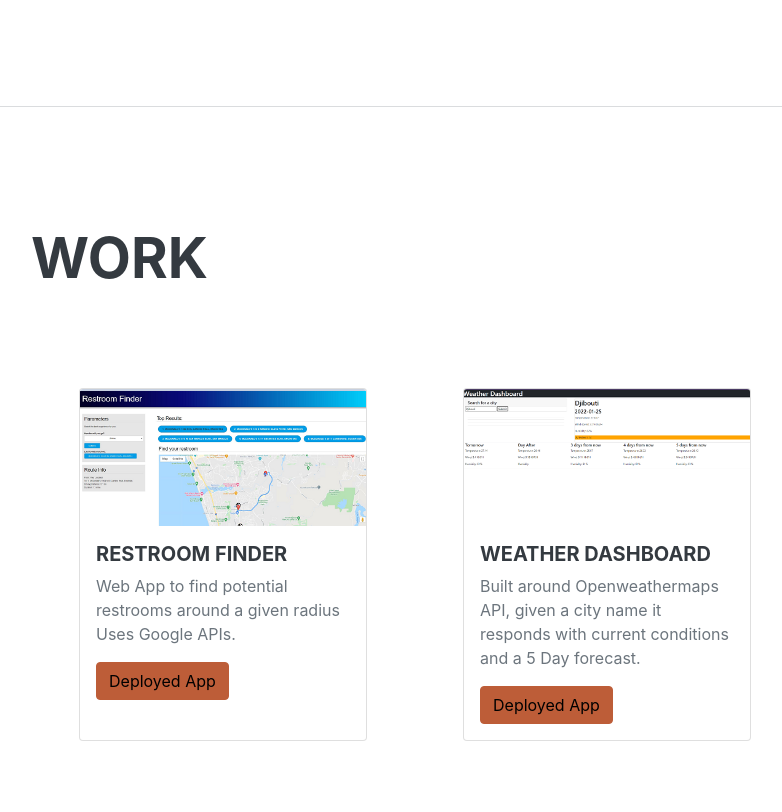
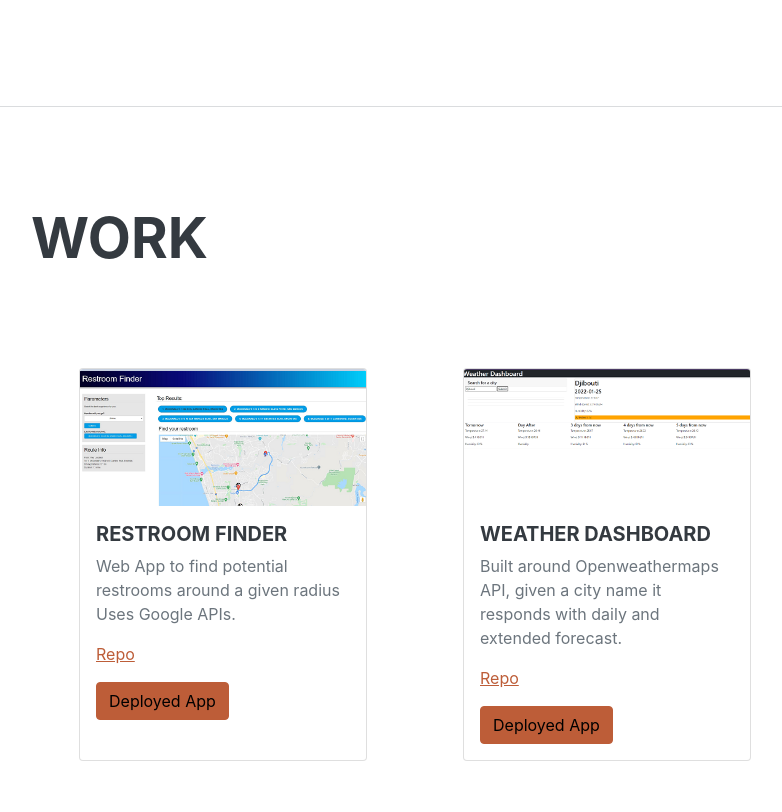
Before and after one commit to errotleugim/Updated-Portfolio, a plain HTML site: page index.html in a window 1280 px wide. Shown: the part 3097-3909 px from the top of the page, without its empty margins (289-1071 px from the left). Drawn offline with nearby package versions, Linux system fonts and the light colour scheme; a web font is replaced by a local one.

Commit message:
added repo links

```diff
--- a/index.html
+++ b/index.html
@@ -14,7 +14,7 @@
         <link href="https://fonts.googleapis.com/css?family=Muli:400,400i,800,800i" rel="stylesheet" type="text/css" />
         <link href="https://cdn.jsdelivr.net/npm/bootstrap@5.0.2/dist/css/bootstrap.min.css" rel="stylesheet" crossorigin="anonymous">
         <script src="https://cdn.jsdelivr.net/npm/bootstrap@5.0.2/dist/js/bootstrap.bundle.min.js"  crossorigin="anonymous"></script>
-        <!-- Core theme CSS (includes Bootstrap)-->
+
         <link href="css/styles.css" rel="stylesheet" />
 
     </head>
@@ -132,6 +132,7 @@
                         <div class="card-body">
                           <h5 class="card-title">Restroom Finder</h5>
                           <p class="card-text">Web App to find potential restrooms around a given radius Uses Google APIs.</p>
+                          <p class="card-text"><a href="https://github.com/Will-Pikus/Restroom-Finder">Repo</a></p>
                           <a href="https://will-pikus.github.io/Restroom-Finder/" class="btn btn-primary">Deployed App</a>
                         </div>
                       </div>
@@ -139,8 +140,9 @@
                         <img class="card-img-top" src="assets/img/ss2.png" alt="Screenshot Preview">
                         <div class="card-body">
                           <h5 class="card-title">Weather Dashboard</h5>
-                          <p class="card-text">Built around Openweathermaps API, given a city name it responds with current conditions and a 5 Day forecast. </p>
-                          <a href="#" class="btn btn-primary">Deployed App</a>
+                          <p class="card-text">Built around Openweathermaps API, given a city name it responds with daily and extended forecast. </p>
+                          <p class="card-text"><a href="https://github.com/errotleugim/weather-dashboard">Repo</a></p>
+                          <a href="https://errotleugim.github.io/weather-dashboard/" class="btn btn-primary">Deployed App</a>
                         </div>
                       </div>
                     </div>
```
